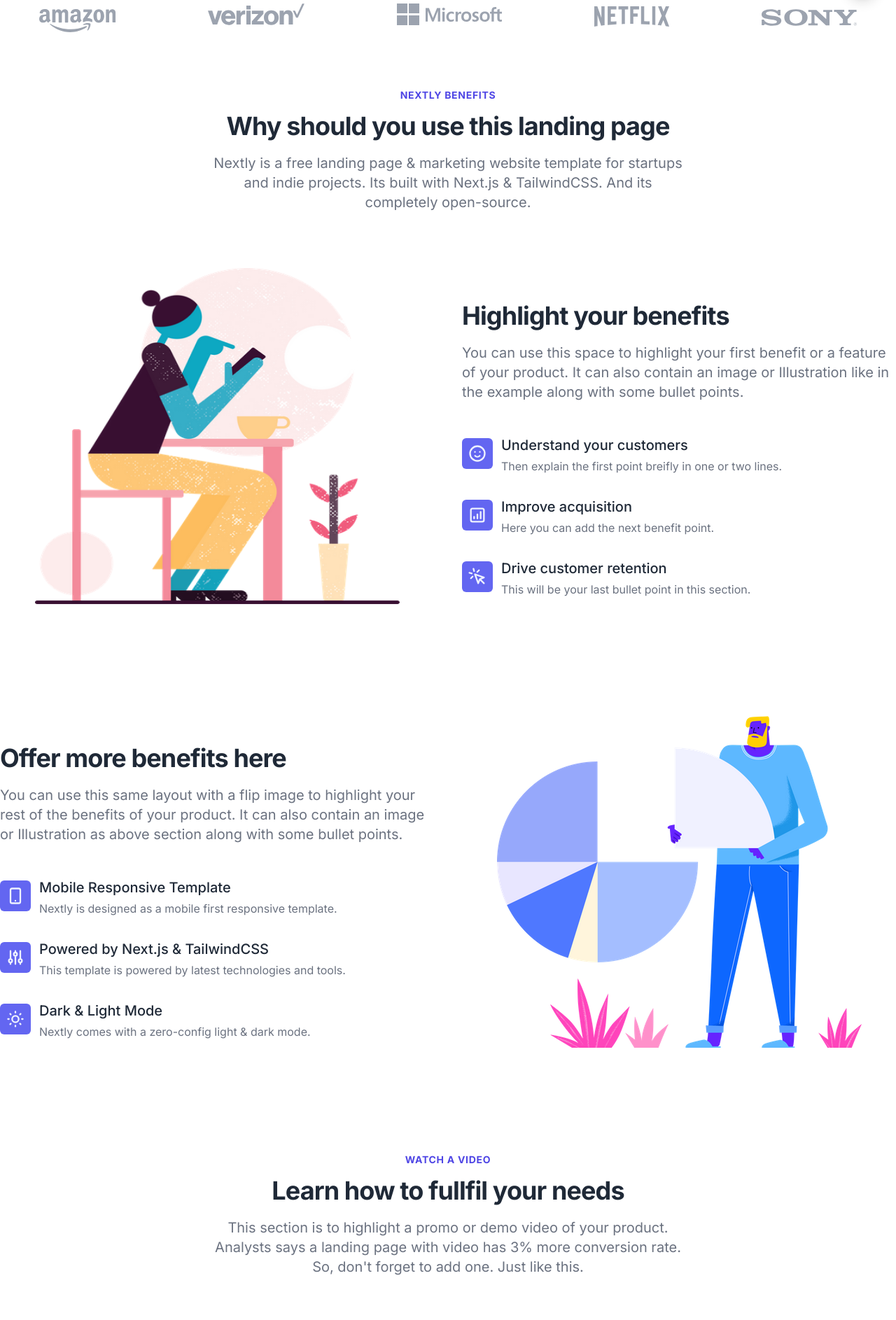
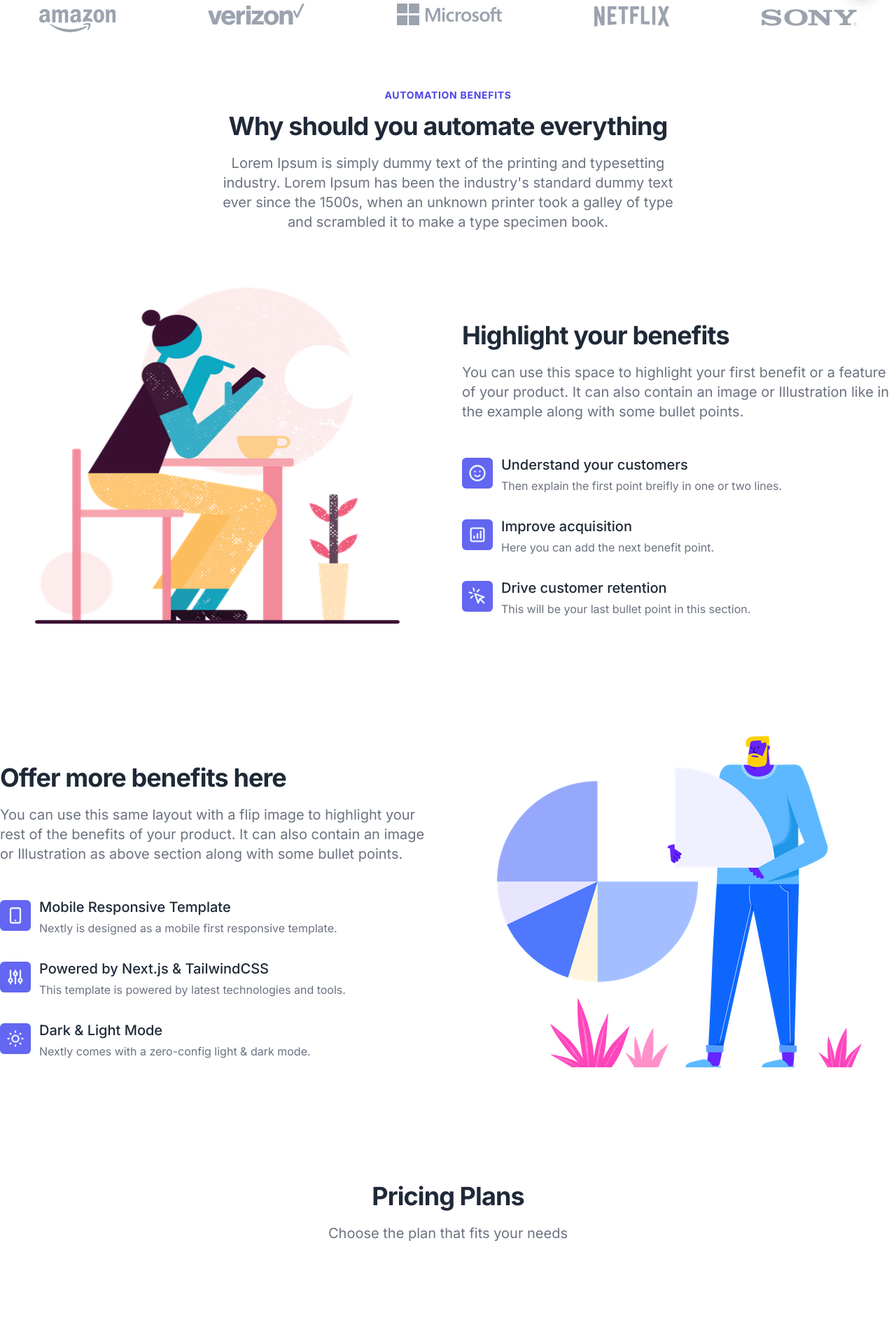
Before and after one commit to PujanShresthaBlueCloud/auto, a Next.js app: page / in a window 1280 px wide. Shown: the part 782-2668 px from the top of the page at 70% size. Built offline with nearby package versions, Linux system fonts and the light colour scheme.

Commit message:
edited index js

```diff
--- a/pages/index.js
+++ b/pages/index.js
@@ -11,6 +11,7 @@
 import Cta from "../components/cta";
 import Faq from "../components/faq";
 import PopupWidget from "../components/popupWidget";
+import Pricing from "../components/pricing";
 
 //import dynamic from "next/dynamic";
 
@@ -28,10 +29,10 @@
   return (
     <>
       <Head>
-        <title>Nextly - Free Nextjs & TailwindCSS Landing Page Template</title>
+        <title>Automation</title>
         <meta
           name="description"
-          content="Nextly is a free landing page template built with next.js & Tailwind CSS"
+          content="Automation"
         />
         <link rel="icon" href="/favicon.ico" />
       </Head>
@@ -39,14 +40,19 @@
       <Navbar />
       <Hero />
       <SectionTitle
-        pretitle="Nextly Benefits"
-        title=" Why should you use this landing page">
-        Nextly is a free landing page & marketing website template for startups
-        and indie projects. Its built with Next.js & TailwindCSS. And its
-        completely open-source.
+        pretitle="Automation Benefits"
+        title=" Why should you automate everything">
+        Lorem Ipsum is simply dummy text of the printing and typesetting industry. Lorem Ipsum has been the industry's standard dummy text ever since the 1500s, when an unknown printer took a galley of type and scrambled it to make a type specimen book.
       </SectionTitle>
       <Benefits data={benefitOne} />
       <Benefits imgPos="right" data={benefitTwo} />
+      <SectionTitle
+        pretitle=""
+        title="Pricing Plans"
+        id="pricing">
+        Choose the plan that fits your needs
+      </SectionTitle>
+      <Pricing />
       <SectionTitle
         pretitle="Watch a video"
         title="Learn how to fullfil your needs">
@@ -66,8 +72,10 @@
         Answer your customers possible questions here, it will increase the
         conversion rate as well as support or chat requests.
       </SectionTitle>
-      <Faq />
-      <Cta />
+      <div id="faq">
+        <Faq />
+      </div>
+      {/* <Cta /> */}
       <Footer />
       <PopupWidget />
     </>
```
